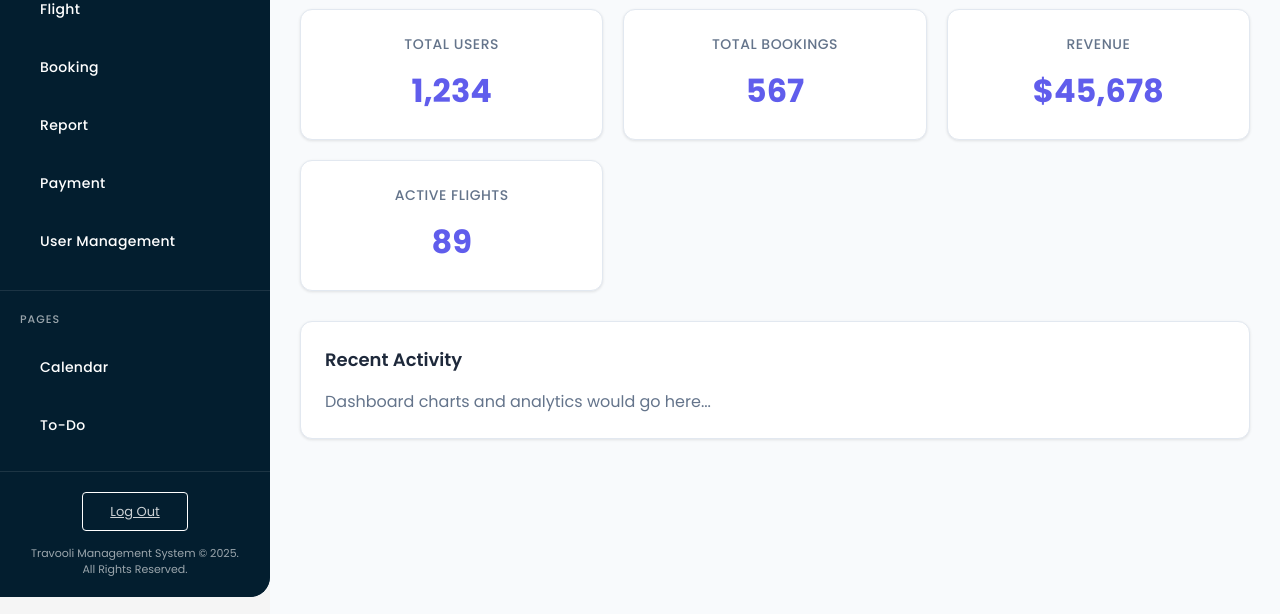
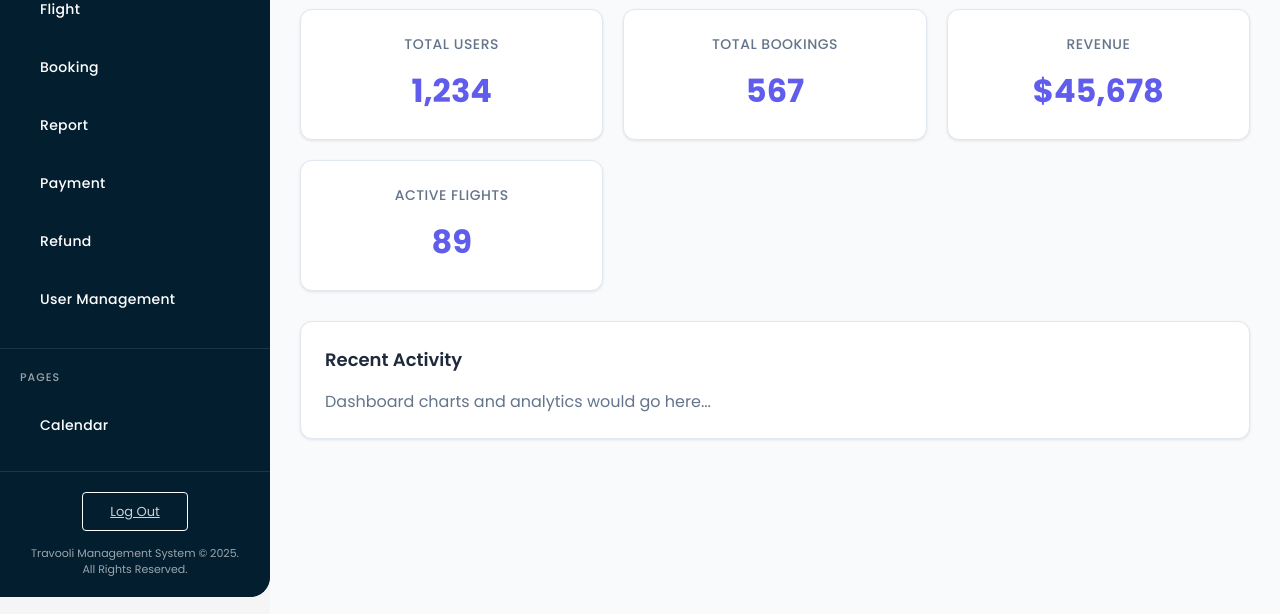
Before and after one commit to 404notfound-j/Travooli_System, a PHP site: page /A_dashboard.php in a window 1280 px wide. Shown: the part 203-817 px from the top of the page. Run offline with PHP 8.4, Linux system fonts and the light colour scheme; the visitor is signed in with stand-in values (Sample User, id 1); tables that the repository leaves empty or names only in its code hold one stand-in row (values such as "Sample post").

Commit message:
refund button

```diff
--- a/adminSidebar.php
+++ b/adminSidebar.php
@@ -71,6 +71,7 @@
             <a href="#" class="nav-item">Booking</a>
             <a href="#" class="nav-item">Report</a>
             <a href="#" class="nav-item">Payment</a>
+            <a href="#" class="nav-item">Refund</a>
             <a href="#" class="nav-item">User Management</a>
 
             <div class="pages-section">
```
